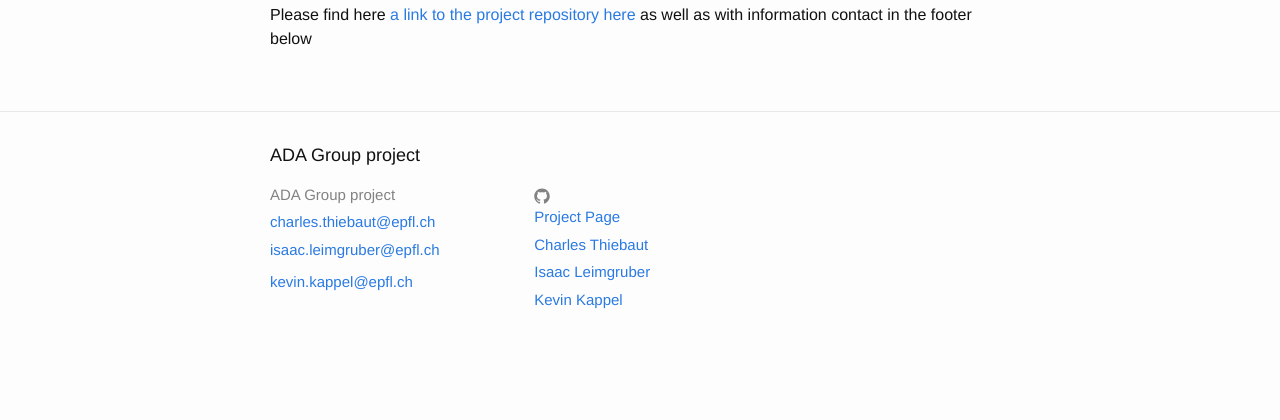
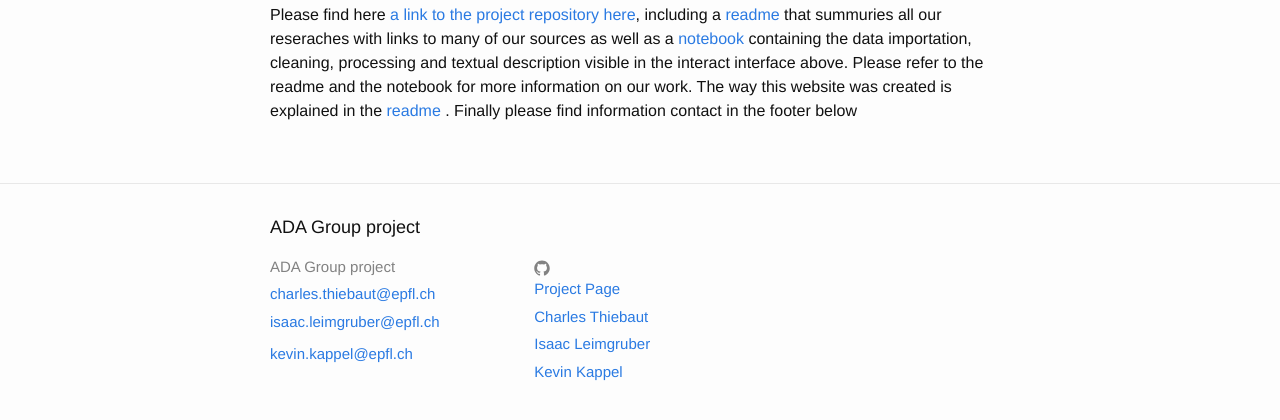
Before and after one commit to charlesthiebaut/charlesthiebaut.github.io, a Jekyll site: the page built from _posts/2017-12-12-ADA_Project.markdown, in a window 1280 px wide and 900 px high, scrolled down 886 px, cut to the strip 457-877 px from the top of the window. Built offline with Jekyll 4.4.1, drawn with Linux system fonts in a browser that asks for light colours; before the commit the page ends 1714 px from its top, so only the background shows below that.

Commit message:
lunch draft part 2

```diff
--- a/_posts/2017-12-12-ADA_Project.markdown
+++ b/_posts/2017-12-12-ADA_Project.markdown
@@ -9,4 +9,4 @@ In this project we explore the evolution of the Swiss energy during roughly 100
   <p>Your browser does not support iframes.</p>
 </iframe>
 
-Please find here [a link to the project repository here](IsaacLeimgruber/ADA_labs_repo/tree/master/Project) as well as with information contact in the footer below
+Please find here [a link to the project repository here](IsaacLeimgruber/ADA_labs_repo/tree/master/Project), including a [readme](https://github.com/IsaacLeimgruber/ADA_labs_repo/blob/master/Project/README.md) that summuries all our reseraches with links to many of our sources as well as a [notebook](https://github.com/IsaacLeimgruber/ADA_labs_repo/blob/master/Project/Project_Final.ipynb) containing the data importation, cleaning, processing and textual description visible in the interact interface above. Please refer to the readme and the notebook for more information on our work. The way this website was created is explained in the [readme](https://github.com/IsaacLeimgruber/ADA_labs_repo/blob/master/Project/README.md) . Finally please find information contact in the footer below
```
